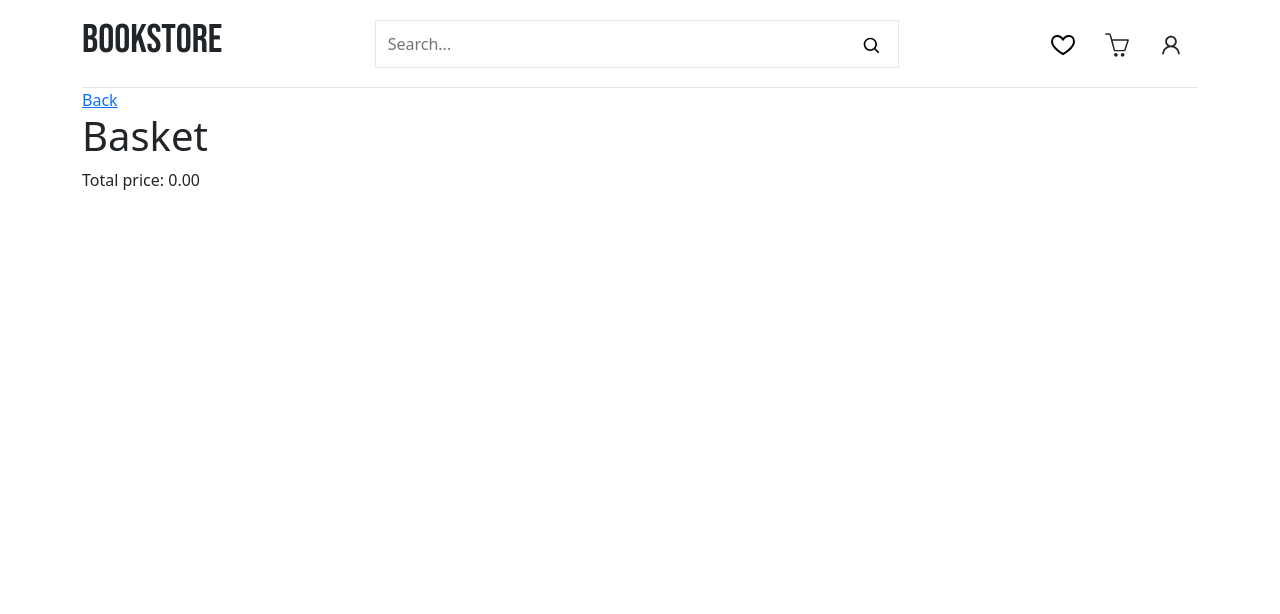
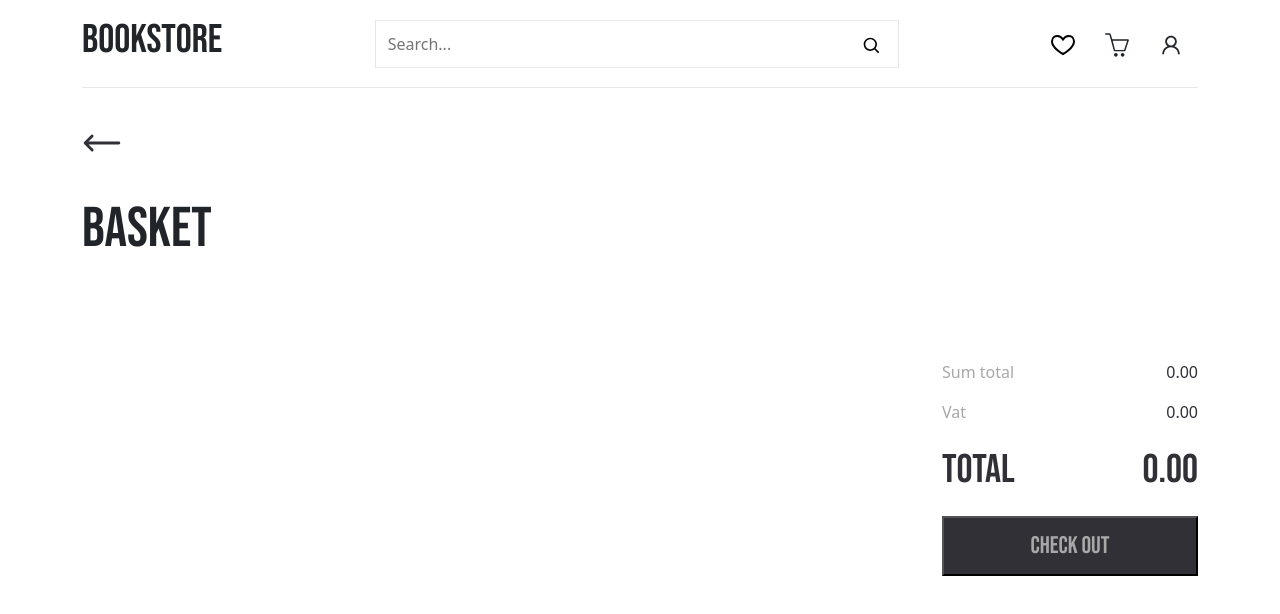
Before and after one commit to maksimSlizh/bookstore, a React (Vite) app: page /cart in a window 1280 px wide. Shown: the top 614 px of the page. Built offline with nearby package versions, Linux system fonts and the light colour scheme.

Commit message:
feat(cart) made style of cart

```diff
--- a/src/components/Cards/CardL/index.tsx
+++ b/src/components/Cards/CardL/index.tsx
@@ -1,8 +1,11 @@
 import React, { useState, useEffect } from 'react'
 import { useDispatch } from 'react-redux'
 import { removeFromCart } from '../../../redux/cartSlice'
+import { AiOutlineMinus, AiOutlinePlus } from 'react-icons/ai'
+import { RxCross1 } from 'react-icons/rx'
 
 export function CardL({ data, onUpdatePrice }) {
+  const color = data.isbn13.slice(-6)
   const dispatch = useDispatch()
   const [count, setCount] = useState(1)
   const price = parseFloat(data.price.substring(1)) * count
@@ -10,7 +13,7 @@ export function CardL({ data, onUpdatePrice }) {
 
   useEffect(() => {
     setValue(price)
-  },[price])
+  }, [price])
   const handleRemoveFromBasket = () => {
     dispatch(removeFromCart(data))
   }
@@ -27,24 +30,26 @@ export function CardL({ data, onUpdatePrice }) {
   };
 
   return (
-    <div className="card d-flex">
-      <div className="col-3">
-        <img src={data.image} className="card__img" alt="" />
+    <div className="cards">
+      <div className="col-3 d-flex justify-content-center align-items-center" style={{ maxWidth: '256px', maxHeight: '192px', background: `#${color}` }}>
+        <img src={data.image} className="cards__img" alt="" />
       </div>
-      <div className="col-9">
-        <div className="col">
-          <h3 className="card__title">{data.title}</h3>
-          <p className="card__info">{data.authors} {data.publisher}</p>
-          <div className="card__count">
-            <button className="card__button" onClick={handleMinus} >minus</button>
-            <span className="card__count-value">{count}</span>
-            <button className="card__button" onClick={handlePlus} >plus</button>
+      <div className="col-6">
+        <div className="mt-3 ms-4" >
+          <h3 className="cards__title">{data.title}</h3>
+          <p className="cards__info">{data.authors} {data.publisher}</p>
+          <div className="cards__count">
+            <AiOutlineMinus size={24} className="text-dark" onClick={handleMinus} />
+            <span className="cards__count-value">{count}</span>
+            <AiOutlinePlus size={24} className="text-dark" onClick={handlePlus} />
           </div>
         </div>
-        <div className="col">
-          <h2 className="card__price">${value}</h2>
-          <button className="card__button" onClick={handleRemoveFromBasket}>Close</button>
-        </div>
+      </div>
+      <div className="col-1 mt-auto mb-auto d-flex justify-content-start">
+        <h2 className="cards__price-cart">${value}</h2>
+      </div>
+      <div className="col-2 mt-auto mb-auto d-flex justify-content-end">
+        <RxCross1 size={24} onClick={handleRemoveFromBasket} />
       </div>
     </div>
   )
--- a/src/components/pages/Cart.tsx
+++ b/src/components/pages/Cart.tsx
@@ -1,6 +1,8 @@
 import { useSelector } from 'react-redux'
-import { useState, useEffect } from 'react'
+import React, { useState, useEffect } from 'react'
 import { CardL } from '../Cards/CardL/index'
+import { HiArrowLongLeft } from 'react-icons/hi2'
+import { NavLink } from 'react-router-dom'
 
 export function Cart() {
   const data = useSelector((state) => state.cart)
@@ -29,23 +31,49 @@ export function Cart() {
 
   const updatePrice = (amount) => {
     setTotalPrice((prevPrice) => parseFloat(prevPrice) + amount);
-  };
+  }
 
   function renderCards() {
     return data.map((books: Books) => (
       <CardL key={books.isbn13} data={books} onUpdatePrice={updatePrice} />
     ))}
 
+    function handleSubmit(e) {
+      e.preventDefault()
+      const vat = (totalPrice * 0.18).toFixed(2)
+      const total = (totalPrice * 1.18).toFixed(2)
+
+      const form = {
+        totalPrice,
+        vat,
+        total
+      }
+    }
+
     return (
       <>
-        <a href="#">Back</a>
-        <h1>Basket</h1>
+        <NavLink to={`/`}><HiArrowLongLeft size={30} style={{ transform: "scale(1.5)", marginLeft: "5px", textDecoration: "none", color: "#313037", marginTop: "40px" }} /></NavLink>
+        <h1 className="title">Basket</h1>
         <div className="d-flex flex-column">
           {renderCards()}
         </div>
-        <div className="">
-          <p>Total price: {totalPrice}</p>
+        <div className="cart mt-5 mb-5">
+          <form onSubmit={handleSubmit}>
+          <div className="cart__item">
+            <p className="cart__item-text">Sum total</p>
+            <p className="cart__item-value">{totalPrice}</p>
+          </div>
+          <div className="cart__item">
+            <p className="cart__item-text">Vat</p>
+            <p className="cart__item-value">{(totalPrice * 0.18).toFixed(2)}</p>
+          </div>
+          <div className="cart__item">
+            <p className="cart__item-total">Total</p>
+            <p className="cart__item-total">{(totalPrice * 1.18).toFixed(2)}</p>
+          </div>
+          <button className="cart__button">Check out</button>
+          </form>
         </div>
       </>
-    );
+    )
   }
--- a/src/style/Card/_card.scss
+++ b/src/style/Card/_card.scss
@@ -37,11 +37,32 @@
     justify-content: space-between;
   }
 
+  &__count {
+    margin-top: 20px;
+    display: flex;
+    align-items: center;
+    gap: 30px;
+
+    &-value {
+      font-family: 'Bebas Neue', sans-serif;
+      font-weight: 500;
+      font-size: 24px;
+      line-height: 32px;
+    }
+  }
+
   &__price {
     font-family: 'Bebas Neue', sans-serif;
     font-weight: 500;
     font-size: 24px;
     line-height: 32px;
+
+    &-cart {
+      font-family: 'Bebas Neue', sans-serif;
+      font-weight: 500;
+      font-size: 40px;
+      line-height: 60px;
+    }
   }
 
 }
--- /dev/null
+++ b/src/style/Cart/_cart.scss
@@ -0,0 +1,48 @@
+.cart {
+  max-width: 256px;
+  width: 100%;
+  display: flex;
+  flex-direction: column;
+  margin: 0 0 0 auto;
+
+  &__item {
+    display: flex;
+    justify-content: space-between;
+    align-items: center;
+
+    &-text {
+      font-size: 16px;
+      line-height: 24px;
+      color: #A8A8A8;
+    }
+
+    &-value {
+      font-size: 16px;
+      line-height: 24px;
+      color: #313037;
+    }
+
+    &-total {
+      font-family: 'Bebas Neue', sans-serif;
+      text-transform: uppercase;
+      font-weight: 500;
+      font-size: 40px;
+      line-height: 60px;
+      color: #313037;
+    }
+  }
+
+  &__button {
+    width: 100%;
+    background-color: #313037;
+    padding-top: 16px;
+    padding-bottom: 16px;
+    color: #A8A8A8;
+    font-family: 'Bebas Neue', sans-serif;
+    text-transform: uppercase;
+    font-weight: 500;
+    font-size: 24px;
+    line-height: 24px;
+    text-align: center;
+  }
+}
--- a/src/style/app.scss
+++ b/src/style/app.scss
@@ -10,3 +10,4 @@
 @import "./Star/star.scss";
 @import "./Pagination/pagination.scss";
 @import "./Card/card.scss";
+@import "./Cart/cart.scss";
```
